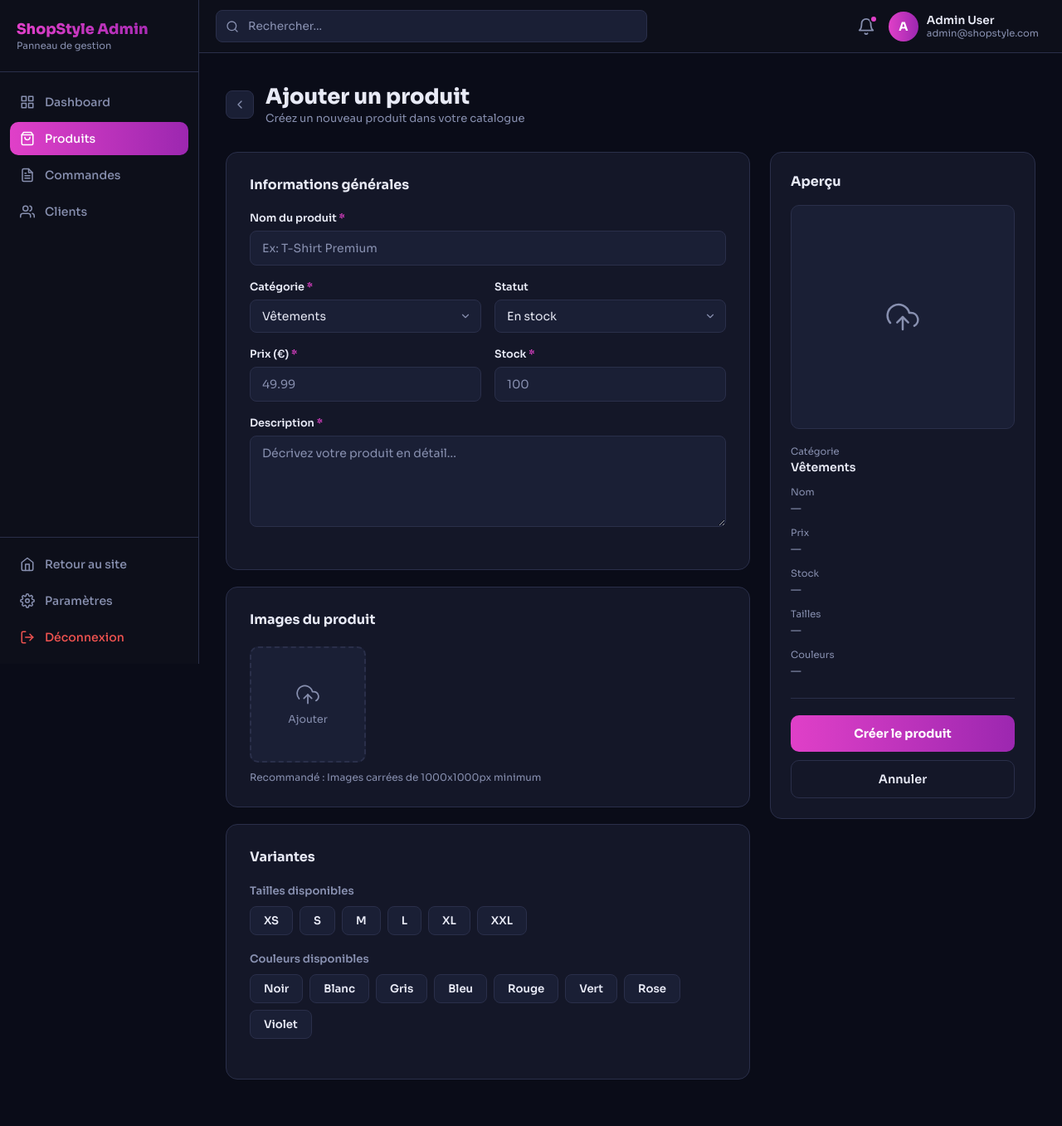
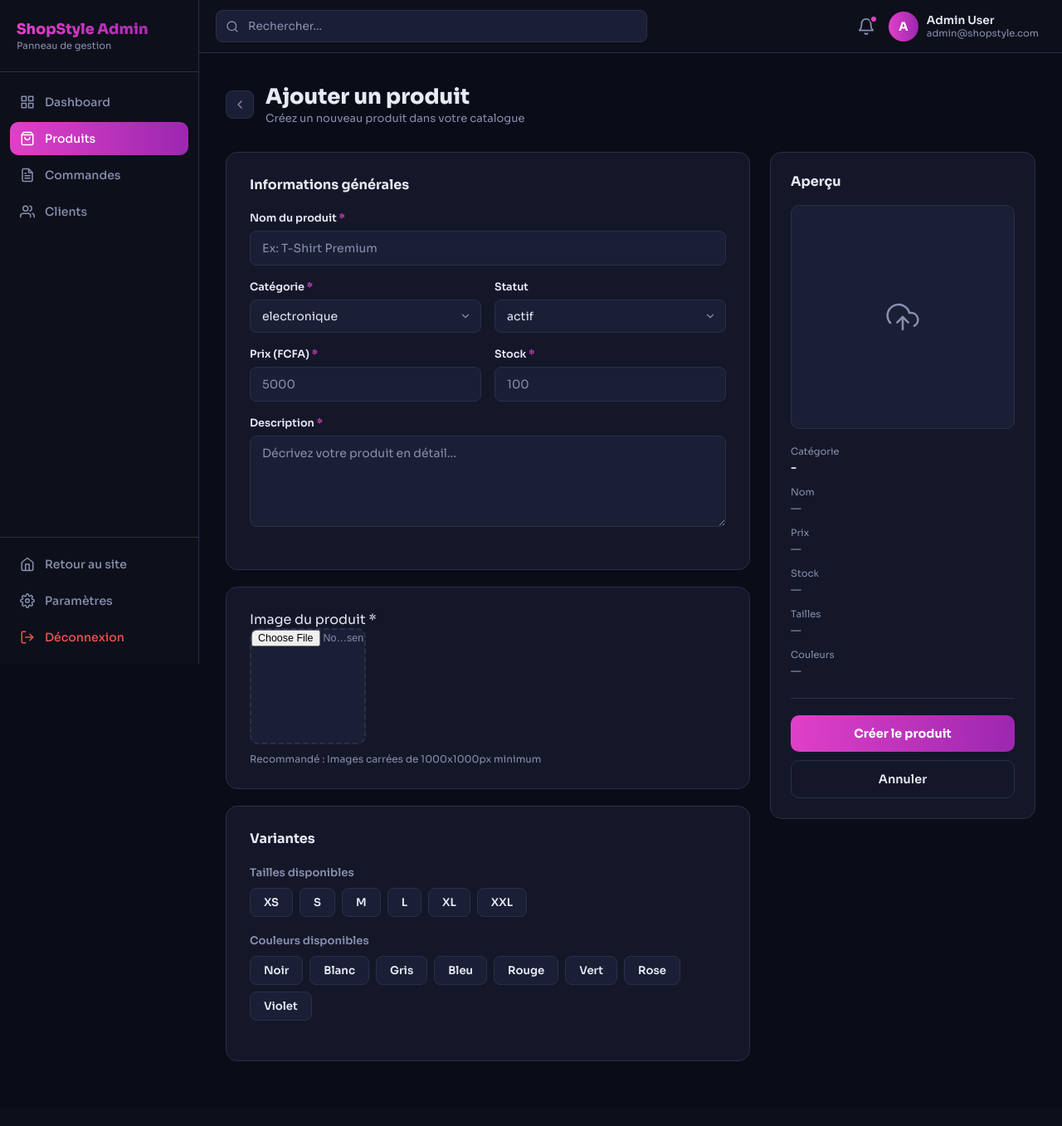
Before and after one commit to zaza-rgb/shopesa, a PHP site: page /shopesa/produits/produits_admin/ajoutprod.php in a window 1280 px wide. Shown: the whole page at 83% size. After the commit the page ends 1279 px from the top, so only its background shows below. Run offline with PHP 8.4, Linux system fonts and the light colour scheme; data comes from the database, SQL or seed files in the repository.

Commit message:
feat:ajouter produit dashboard admin

```diff
--- a/Authentification/connect_admin.php
+++ b/Authentification/connect_admin.php
@@ -58,7 +58,7 @@
     </div>
 
     <!-- ✅ button → <a> -->
-    <a href="dashboard.php" class="btn-connect">Se connecter</a>
+    <a href="../produits/produits_admin/dashboard.php" class="btn-connect">Se connecter</a>
 
     <div class="test-box">
       <strong>Informations de test :</strong><br/>
--- a/produits/produits_admin/ajoutprod.php
+++ b/produits/produits_admin/ajoutprod.php
@@ -534,7 +534,7 @@
     </nav>
 
     <div class="sidebar-bottom">
-      <a href="index.php" class="nav-link">
+      <a href="../../index.php" class="nav-link">
         <svg width="18" height="18" viewBox="0 0 24 24" fill="none" stroke="currentColor" stroke-width="2" stroke-linecap="round" stroke-linejoin="round">
           <path d="M3 9l9-7 9 7v11a2 2 0 0 1-2 2H5a2 2 0 0 1-2-2z"/>
           <polyline points="9 22 9 12 15 12 15 22"/>
@@ -548,7 +548,7 @@
         </svg>
         Paramètres
       </a>
-      <a href="logout.php" class="nav-link danger">
+      <a href="../../Authentification/connect_admin.php" class="nav-link danger">
         <svg width="18" height="18" viewBox="0 0 24 24" fill="none" stroke="currentColor" stroke-width="2" stroke-linecap="round" stroke-linejoin="round">
           <path d="M9 21H5a2 2 0 0 1-2-2V5a2 2 0 0 1 2-2h4"/>
           <polyline points="16 17 21 12 16 7"/><line x1="21" y1="12" x2="9" y2="12"/>
@@ -595,11 +595,44 @@
         </svg>
       </a>
       <div>
-        <h2>Ajouter un produit</h2>
+        <h2>Ajouter un produit <?php require '../../liaison.php';
+        if ($_SERVER["REQUEST_METHOD"] == "POST" ) {
+    if (!empty($_POST['nom']) && !empty($_POST['categorie']) && !empty($_POST['statut'])
+        && !empty($_POST['stock']) && !empty($_POST['prix']) && !empty($_POST['description'])) {
+    $nomp = $_POST['nom'];
+    $prix = $_POST['prix'];
+    $description = $_POST['description'];
+    $stock = $_POST['stock'];
+    $statut = $_POST['statut'];
+    $categorie = $_POST['categorie'];
+    if (isset($_FILES['image']) && $_FILES['image']['error'] == 0) {
+        $target_dir = "../../image/";
+        $image = basename($_FILES["image"]["name"]);
+        $target_file = $target_dir . $image;
+
+        if (move_uploaded_file($_FILES["image"]["tmp_name"], $target_file)) {
+            $stmt = $com->prepare("INSERT INTO produit (nomprod, prix, description, image, stock, statut, id_cat)
+                       VALUES (?, ?, ?, ?, ?, ?, ?)");
+        if ($stmt->execute([$nomp, $prix, $description, $image, $stock, $statut, $categorie])) {
+                echo "     ---notification:Produit ajouté avec succès !";
+            } else {
+                echo "    ---Erreur lors de l'insertion.";
+            }
+        } else {
+            echo "---erreur :Erreur lors de l'upload de l'image.";
+        }
+    } else {
+        echo "---erreur :Vous devez obligatoirement choisir une image pour ce produit.";
+    }
+}else {
+        echo "---erreur :Vous devez obligatoirement saisir les infos pour ce produit.";
+    }}
+?>
+</h2>
         <p>Créez un nouveau produit dans votre catalogue</p>
       </div>
     </div>
-
+    <form method="POST" action="ajoutprod.php" enctype="multipart/form-data">
     <div class="content-grid">
 
       <!-- ── LEFT : Formulaire ── -->
@@ -611,18 +644,28 @@
 
           <div class="field">
             <label>Nom du produit <span class="req">*</span></label>
-            <input type="text" placeholder="Ex: T-Shirt Premium" />
+            <input name="nom" type="text" placeholder="Ex: T-Shirt Premium" />
           </div>
 
           <div class="row-2">
             <div class="field">
               <label>Catégorie <span class="req">*</span></label>
               <div class="select-wrap">
-                <select>
-                  <option>Vêtements</option>
-                  <option>Accessoires</option>
-                  <option>Chaussures</option>
-                </select>
+                <select name="categorie">
+                <?php
+                require '../../liaison.php';
+                try {
+                    $stmt = $com->query("SELECT id_cat, nom FROM categorie");
+                    while ($row = $stmt->fetch(PDO::FETCH_ASSOC)) {
+                        // Chaque option a comme valeur l'id_cat et affiche le nom
+                        echo '<option value="'.$row['id_cat'].'">'.$row['nom'].'</option>';
+                    }
+                } catch (PDOException $e) {
+                    echo "<option>Erreur : " . $e->getMessage() . "</option>";
+                }
+                ?>
+              </select>
+
                 <svg width="14" height="14" viewBox="0 0 24 24" fill="none" stroke="currentColor" stroke-width="2" stroke-linecap="round" stroke-linejoin="round">
                   <polyline points="6 9 12 15 18 9"/>
                 </svg>
@@ -631,10 +674,9 @@
             <div class="field">
               <label>Statut</label>
               <div class="select-wrap">
-                <select>
-                  <option>En stock</option>
-                  <option>Rupture de stock</option>
-                  <option>Désactivé</option>
+                <select name="statut">
+                  <option>actif</option>
+                  <option>archive</option>
                 </select>
                 <svg width="14" height="14" viewBox="0 0 24 24" fill="none" stroke="currentColor" stroke-width="2" stroke-linecap="round" stroke-linejoin="round">
                   <polyline points="6 9 12 15 18 9"/>
@@ -645,33 +687,26 @@
 
           <div class="row-2">
             <div class="field">
-              <label>Prix (€) <span class="req">*</span></label>
-              <input type="number" placeholder="49.99" step="0.01" min="0" />
+              <label>Prix (FCFA) <span class="req">*</span></label>
+              <input name="prix" type="number" placeholder="5000" step="500" min="500" />
             </div>
             <div class="field">
               <label>Stock <span class="req">*</span></label>
-              <input type="number" placeholder="100" min="0" />
+              <input name="stock" type="number" placeholder="100" min="0" />
             </div>
           </div>
 
           <div class="field">
             <label>Description <span class="req">*</span></label>
-            <textarea placeholder="Décrivez votre produit en détail..."></textarea>
+            <textarea name="description" placeholder="Décrivez votre produit en détail..."></textarea>
           </div>
         </div>
 
         <!-- Images -->
         <div class="card">
-          <h3>Images du produit</h3>
-          <div class="upload-zone" onclick="document.getElementById('file-input').click()">
-            <svg width="28" height="28" viewBox="0 0 24 24" fill="none" stroke="currentColor" stroke-width="1.5" stroke-linecap="round" stroke-linejoin="round">
-              <polyline points="16 16 12 12 8 16"/>
-              <line x1="12" y1="12" x2="12" y2="21"/>
-              <path d="M20.39 18.39A5 5 0 0 0 18 9h-1.26A8 8 0 1 0 3 16.3"/>
-            </svg>
-            Ajouter
-            <input type="file" id="file-input" accept="image/*" style="display:none" multiple />
-          </div>
+              <label for="image">Image du produit <span class="req">*</span></label>
+              <input class="upload-zone" type="file" name="image" id="file-input" accept="image/*" />
+
           <p class="upload-hint">Recommandé : Images carrées de 1000x1000px minimum</p>
         </div>
 
@@ -709,6 +744,8 @@
       </div>
 
       <!-- ── RIGHT : Aperçu ── -->
+
+
       <div class="preview-card">
         <h3>Aperçu</h3>
 
@@ -723,7 +760,7 @@
         <div class="preview-rows">
           <div class="preview-row">
             <p>Catégorie</p>
-            <p id="prev-cat">Vêtements</p>
+            <p id="prev-cat">-</p>
           </div>
           <div class="preview-row">
             <p>Nom</p>
@@ -748,12 +785,12 @@
         </div>
 
         <hr class="divider" />
-
-        <a href="creer-produit.php" class="btn-create">Créer le produit</a>
-        <a href="produits.php" class="btn-cancel">Annuler</a>
+        <button class="btn-create">Créer le produit</button>
+        <a href="" class="btn-cancel">Annuler</a>
       </div>
 
     </div>
+    </form>
   </main>
 
   <script>
@@ -772,9 +809,9 @@
       pName.className = name ? '' : 'dash';
 
       // Prix
-      const price = document.querySelector('input[placeholder="49.99"]').value;
+      const price = document.querySelector('input[placeholder="5000"]').value;
       const pPrice = document.getElementById('prev-price');
-      pPrice.textContent = price ? price + '€' : '—';
+      pPrice.textContent = price ? price + 'FCFA' : '—';
       pPrice.className = price ? '' : 'dash';
 
       // Stock
--- a/produits/produits_admin/dashboard.php
+++ b/produits/produits_admin/dashboard.php
@@ -372,7 +372,7 @@
         </svg>
         Dashboard
       </a>
-      <a href="produits.php" class="nav-link">
+      <a href="ajoutprod.php" class="nav-link">
         <svg width="18" height="18" viewBox="0 0 24 24" fill="none" stroke="currentColor" stroke-width="2" stroke-linecap="round" stroke-linejoin="round">
           <path d="M6 2L3 6v14a2 2 0 0 0 2 2h14a2 2 0 0 0 2-2V6l-3-4z"/>
           <line x1="3" y1="6" x2="21" y2="6"/><path d="M16 10a4 4 0 0 1-8 0"/>
@@ -398,7 +398,7 @@
     </nav>
 
     <div class="sidebar-bottom">
-      <a href="index.php" class="nav-link">
+      <a href="../../index.php" class="nav-link">
         <svg width="18" height="18" viewBox="0 0 24 24" fill="none" stroke="currentColor" stroke-width="2" stroke-linecap="round" stroke-linejoin="round">
           <path d="M3 9l9-7 9 7v11a2 2 0 0 1-2 2H5a2 2 0 0 1-2-2z"/>
           <polyline points="9 22 9 12 15 12 15 22"/>
@@ -412,7 +412,7 @@
         </svg>
         Paramètres
       </a>
-      <a href="logout.php" class="nav-link danger">
+      <a href="../../Authentification/connect_admin.php" class="nav-link danger">
         <svg width="18" height="18" viewBox="0 0 24 24" fill="none" stroke="currentColor" stroke-width="2" stroke-linecap="round" stroke-linejoin="round">
           <path d="M9 21H5a2 2 0 0 1-2-2V5a2 2 0 0 1 2-2h4"/>
           <polyline points="16 17 21 12 16 7"/><line x1="21" y1="12" x2="9" y2="12"/>
```
Also changed, not shown: index.php (+25 -5 lines), image/Annotation 2026-04-26 194337.png (added), image/IMG_8198-2.webp (added).
